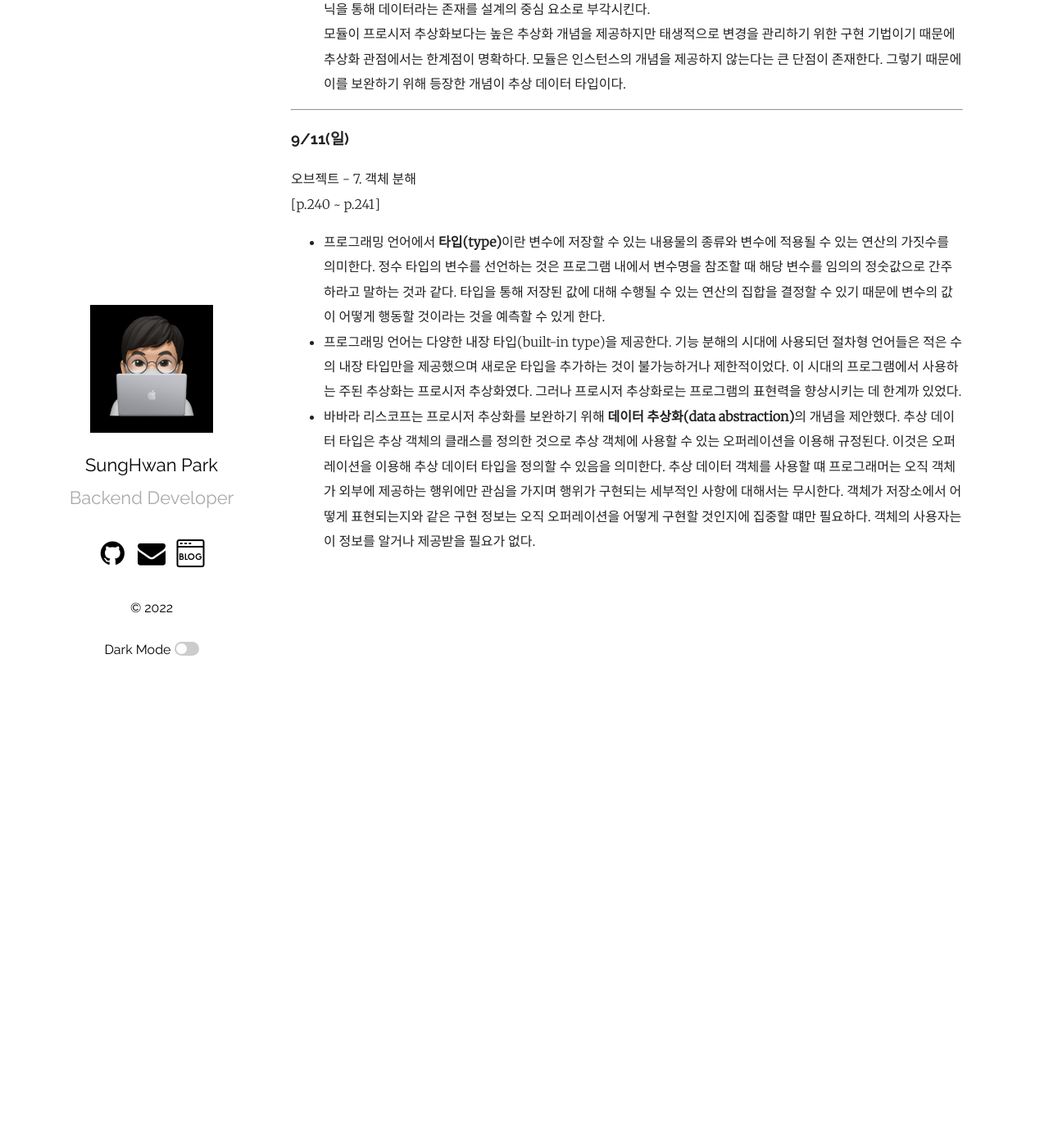
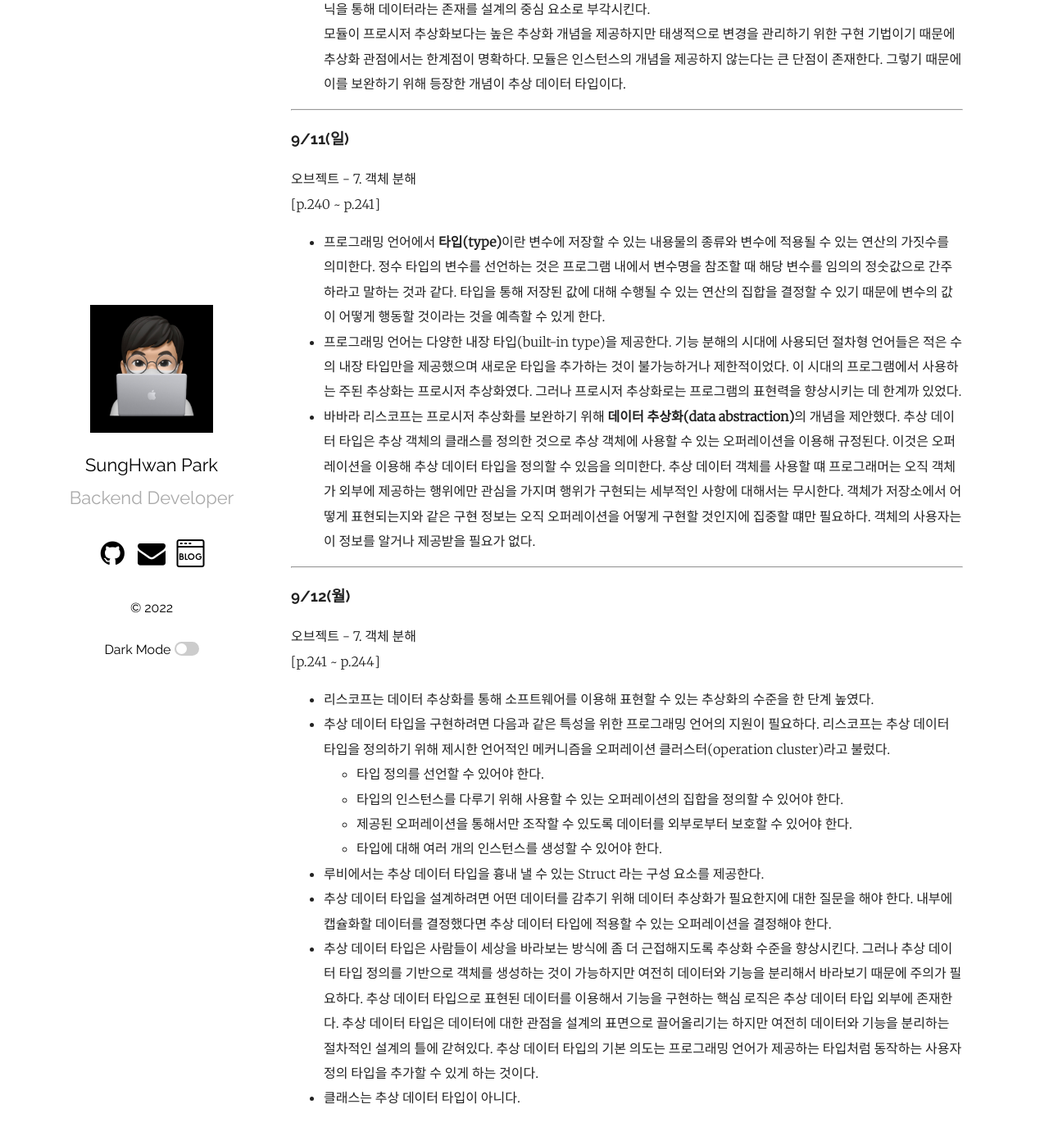
Before and after one commit to mrpark219/TIL, a Jekyll site: the page built from _posts/2022-09-01-9월TIL.markdown, in a window 1280 px wide and 1400 px high, scrolled down 11835 px. Shown: the top 1386 px of the window at 82% size. Built offline with Jekyll 4.4.1, drawn with Linux system fonts in a browser that asks for light colours; comment, search, counter and statistics services are not loaded; before the commit the page ends 12555 px from its top, so only the background shows below that.

Commit message:
feat: 2022-09-12 TIL 추가

```diff
--- a/_posts/2022-09-01-9월TIL.markdown
+++ b/_posts/2022-09-01-9월TIL.markdown
@@ -243,3 +243,21 @@ categories: 202209 TIL
 -   프로그래밍 언어에서 **타입(type)**이란 변수에 저장할 수 있는 내용물의 종류와 변수에 적용될 수 있는 연산의 가짓수를 의미한다. 정수 타입의 변수를 선언하는 것은 프로그램 내에서 변수명을 참조할 때 해당 변수를 임의의 정숫값으로 간주하라고 말하는 것과 같다. 타입을 통해 저장된 값에 대해 수행될 수 있는 연산의 집합을 결정할 수 있기 때문에 변수의 값이 어떻게 행동할 것이라는 것을 예측할 수 있게 한다.
 -   프로그래밍 언어는 다양한 내장 타입(built-in type)을 제공한다. 기능 분해의 시대에 사용되던 절차형 언어들은 적은 수의 내장 타입만을 제공했으며 새로운 타입을 추가하는 것이 불가능하거나 제한적이었다. 이 시대의 프로그램에서 사용하는 주된 추상화는 프로시저 추상화였다. 그러나 프로시저 추상화로는 프로그램의 표현력을 향상시키는 데 한계까 있었다.
 -   바바라 리스코프는 프로시저 추상화를 보완하기 위해 **데이터 추상화(data abstraction)**의 개념을 제안했다. 추상 데이터 타입은 추상 객체의 클래스를 정의한 것으로 추상 객체에 사용할 수 있는 오퍼레이션을 이용해 규정된다. 이것은 오퍼레이션을 이용해 추상 데이터 타입을 정의할 수 있음을 의미한다. 추상 데이터 객체를 사용할 떄 프로그래머는 오직 객체가 외부에 제공하는 행위에만 관심을 가지며 행위가 구현되는 세부적인 사항에 대해서는 무시한다. 객체가 저장소에서 어떻게 표현되는지와 같은 구현 정보는 오직 오퍼레이션을 어떻게 구현할 것인지에 집중할 떄만 필요하다. 객체의 사용자는 이 정보를 알거나 제공받을 필요가 없다.
+
+---
+
+### 9/12(월)
+
+오브젝트 - 7. 객체 분해
+[p.241 ~ p.244]
+
+-   리스코프는 데이터 추상화를 통해 소프트웨어를 이용해 표현할 수 있는 추상화의 수준을 한 단계 높였다.
+-   추상 데이터 타입을 구현하려면 다음과 같은 특성을 위한 프로그래밍 언어의 지원이 필요하다. 리스코프는 추상 데이터 타입을 정의하기 위해 제시한 언어적인 메커니즘을 오퍼레이션 클러스터(operation cluster)라고 불렀다.
+    -   타입 정의를 선언할 수 있어야 한다.
+    -   타입의 인스턴스를 다루기 위해 사용할 수 있는 오퍼레이션의 집합을 정의할 수 있어야 한다.
+    -   제공된 오퍼레이션을 통해서만 조작할 수 있도록 데이터를 외부로부터 보호할 수 있어야 한다.
+    -   타입에 대해 여러 개의 인스턴스를 생성할 수 있어야 한다.
+-   루비에서는 추상 데이터 타입을 흉내 낼 수 있는 Struct 라는 구성 요소를 제공한다.
+-   추상 데이터 타입을 설계하려면 어떤 데이터를 감추기 위해 데이터 추상화가 필요한지에 대한 질문을 해야 한다. 내부에 캡슐화할 데이터를 결정했다면 추상 데이터 타입에 적용할 수 있는 오퍼레이션을 결정해야 한다.
+-   추상 데이터 타입은 사람들이 세상을 바라보는 방식에 좀 더 근접해지도록 추상화 수준을 향상시킨다. 그러나 추상 데이터 타입 정의를 기반으로 객체를 생성하는 것이 가능하지만 여전히 데이터와 기능을 분리해서 바라보기 때문에 주의가 필요하다. 추상 데이터 타입으로 표현된 데이터를 이용해서 기능을 구현하는 핵심 로직은 추상 데이터 타입 외부에 존재한다. 추상 데이터 타입은 데이터에 대한 관점을 설계의 표면으로 끌어올리기는 하지만 여전히 데이터와 기능을 분리하는 절차적인 설계의 틀에 갇혀있다. 추상 데이터 타입의 기본 의도는 프로그래밍 언어가 제공하는 타입처럼 동작하는 사용자 정의 타입을 추가할 수 있게 하는 것이다.
+-   클래스는 추상 데이터 타입이 아니다.
```
